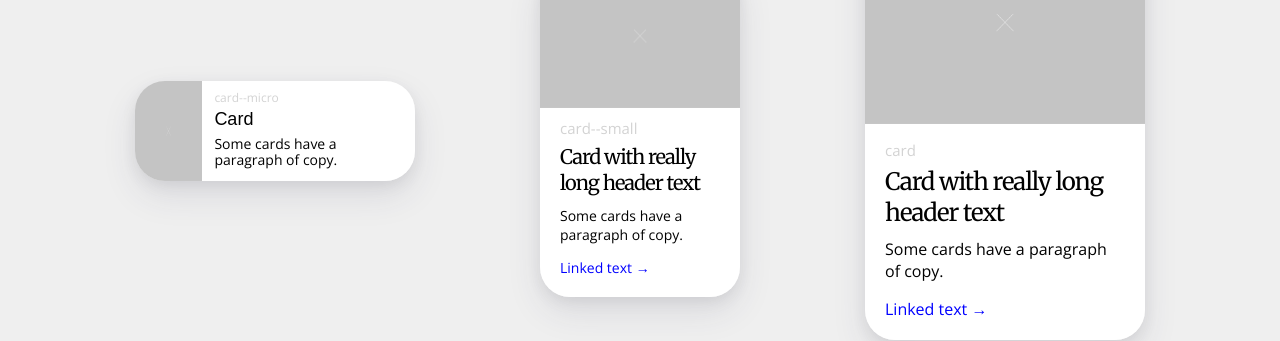
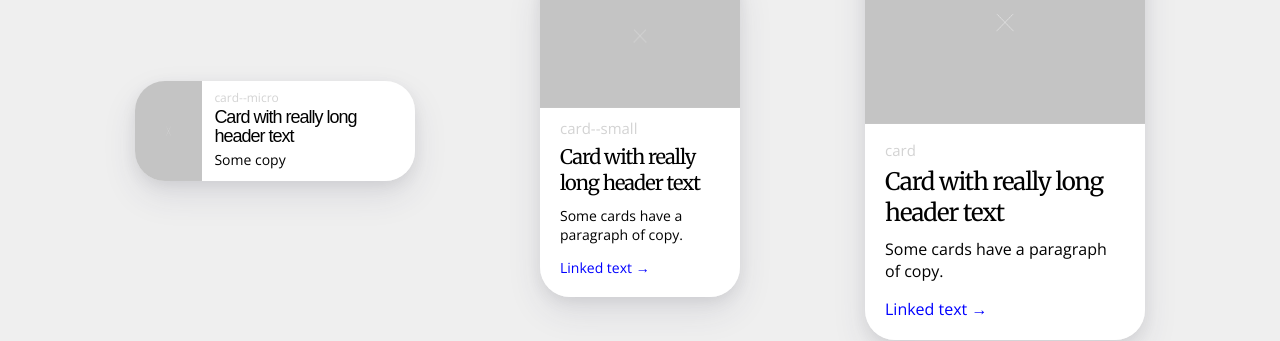
Before and after one commit to barnesy/ghost-ship, a Jekyll site: the page built from patterns.html, in a window 1280 px wide. Shown: the part 558-899 px from the top of the page. Built offline with Jekyll 4.4.1, drawn with Linux system fonts in a browser that asks for light colours.

Commit message:
Adjusts card--micro sizes

```diff
--- a/_sass/card.scss
+++ b/_sass/card.scss
@@ -174,7 +174,8 @@
     .hed {
       font-size: 1.8rem;
       color: black;
-      letter-spacing: 0;
+      line-height: 1.1;
+      letter-spacing: 1.2;
       font-family: sans-serif;
       margin: 0.2rem 0 0rem;
     }
--- a/patterns.html
+++ b/patterns.html
@@ -23,8 +23,8 @@
 
     <div class="card--content">
       <div class="label">card--micro</div>
-      <h3 class="hed">Card</h3>
-      <p>Some cards have a paragraph of copy.</p>
+      <h3 class="hed">Card with really long header text</h3>
+      <p>Some copy</p>
     </div>
   </div>
 
```
